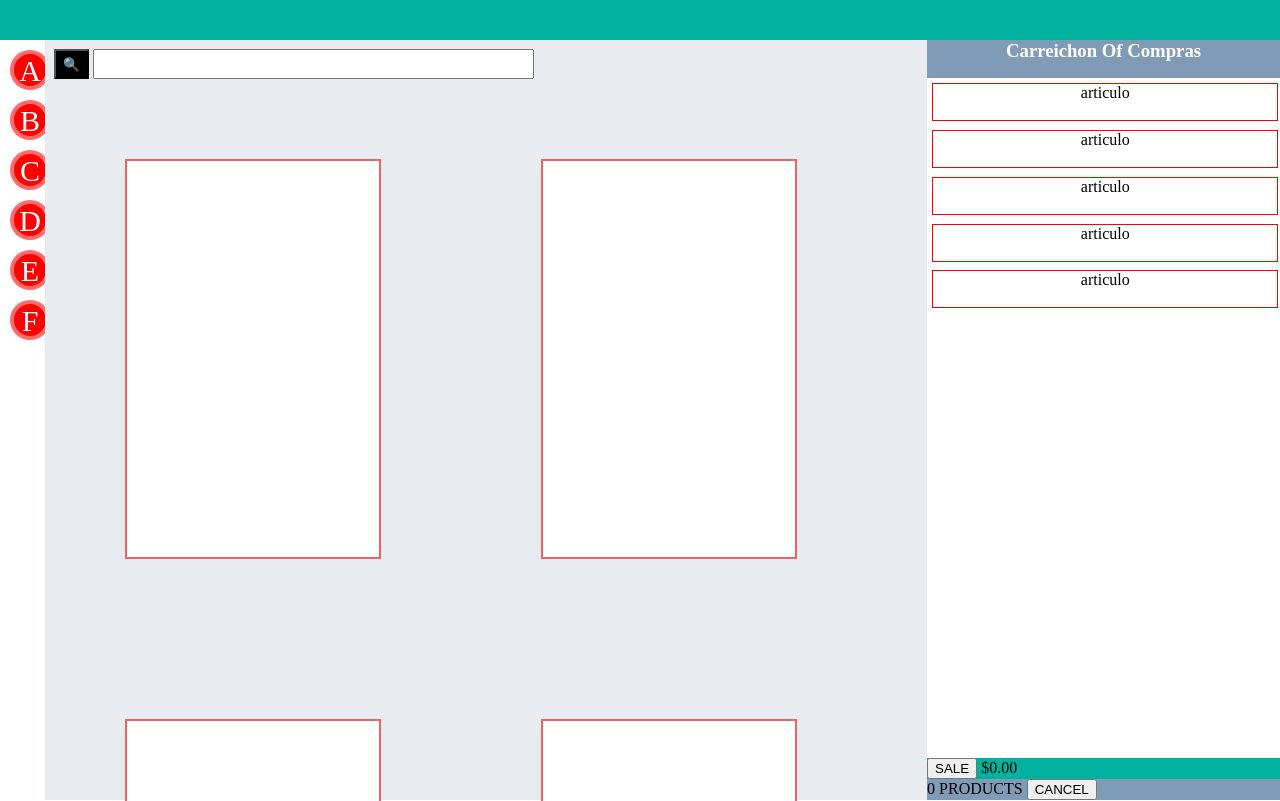
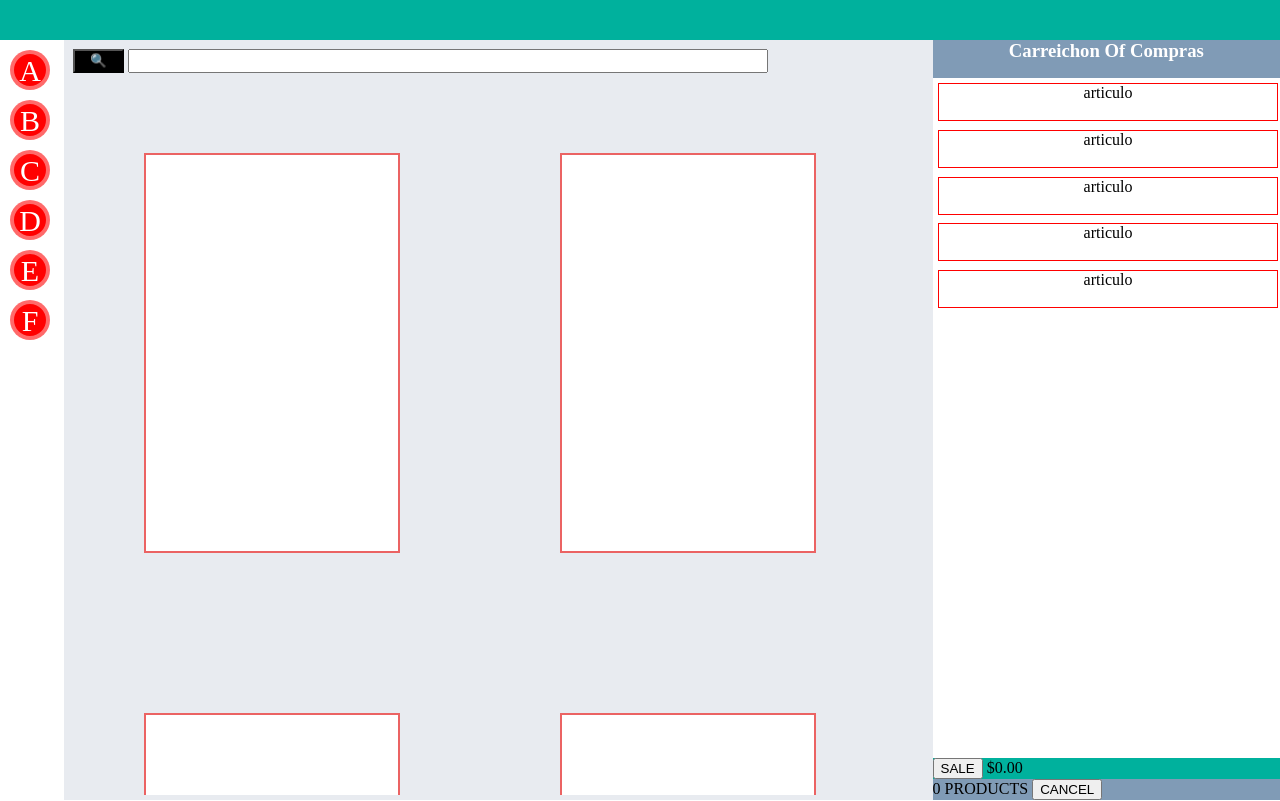
Before and after one commit to CaponAF/Css-Y-Html, a plain HTML site: page index.html in a window 1280 px wide. Drawn offline with Linux system fonts and the light colour scheme.

Commit message:
Add files via upload

```diff
--- a/index.html
+++ b/index.html
@@ -5,6 +5,7 @@
     <meta http-equiv="X-UA-Compatible" content="IE-edge">
     <title>WEB</title>
     <link href="style.css" rel="stylesheet" type="text/css">
+    <link href="media.css" rel="stylesheet" type="text/css">
 </head>
 
 <body>
--- /dev/null
+++ b/media.sass
@@ -0,0 +1,5 @@
+@media (max-width: 380px)
+    #registro_compra
+        pisition: absolute
+        z-index: 1000
+        width: ll%
--- a/style.css
+++ b/style.css
@@ -17,20 +17,26 @@ nav{
     height: 5vh;
 }
 #search{
-    left: 55%;
+    left: 0%;
+    position: relative;
 }
 #lupa{
 
-    width: 4%;
-    height: 4%;
+    width:  4vw;
+    height: 3vh;
+    /* display: flex;
+    flex-flow:; */
     margin-top: 1%;
     margin-left: 1%;
     background-color:  #000000;
 
 }
 #busco{
-    height: 4%;
-    width: 50%;
+    height: 3vh;
+    width: 50vw;
+    /* display: flex;
+    flex-flow: column;
+    border: 2px solid red; */
 }
 #nuevo{
     height: 4%;
@@ -54,7 +60,7 @@ nav{
 }
 #index{
     background-color: #ffffff;
-    width: 3.5%;
+    width: 5%;
     height: 100%;
     /* border: 5px solid orange; */
 }
@@ -68,6 +74,7 @@ main{
 
 
 #registro_compra{
+
     background-color: white;
     height: 100%;
     flex: 0.4;
@@ -77,6 +84,7 @@ main{
 
 }
 #registro_compra h3{
+
     margin: 0;
     height: 5%;
     text-align: center;
```
Also changed, not shown: media.css (added), 1 other file.
